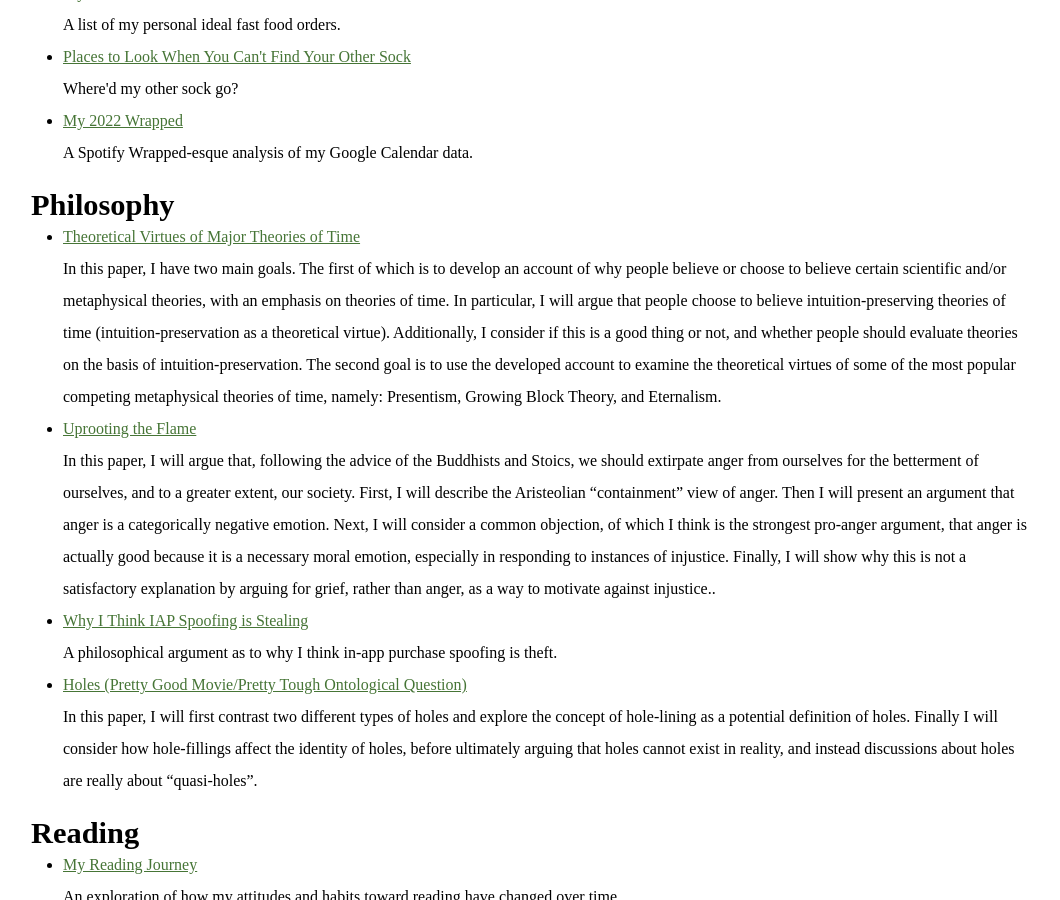
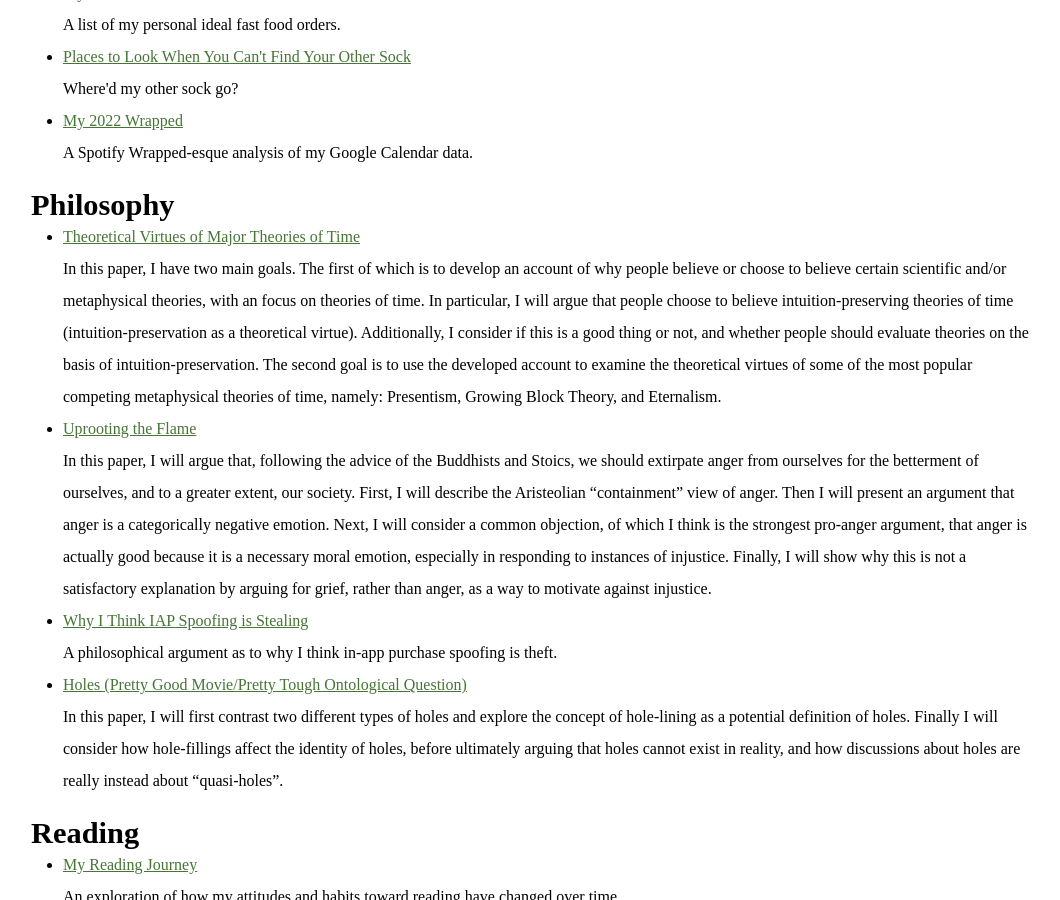
Before and after one commit to reeshuffled/reeshuffled.github.io, a Jekyll site: the page built from writing.html, in a window 1280 px wide and 900 px high, scrolled down 639 px. Shown: the whole window, without its empty margins (109-1169 px from the left). Built offline with Jekyll 4.4.1, drawn with Linux system fonts in a browser that asks for light colours.

Commit message:
edit some phil paper descriptions

```diff
--- a/_posts/2020-11-30-Holes-Metaphysics.md
+++ b/_posts/2020-11-30-Holes-Metaphysics.md
@@ -4,7 +4,7 @@ title: "Holes (Pretty Good Movie/Pretty Tough Ontological Question)"
 categories: Writing
 permalink: /writing/holes
 tags: Philosophy
-description: "In this paper, I will first contrast two different types of holes and explore the concept of hole-lining as a potential definition of holes. Finally I will consider how hole-fillings affect the identity of holes, before ultimately arguing that holes cannot exist in reality, and instead discussions about holes are really about “quasi-holes”."
+description: "In this paper, I will first contrast two different types of holes and explore the concept of hole-lining as a potential definition of holes. Finally I will consider how hole-fillings affect the identity of holes, before ultimately arguing that holes cannot exist in reality, and how discussions about holes are really instead about “quasi-holes”."
 ---
 
 Holes are objects of great philosophical interest because although people talk of them as if they are material objects, it is not entirely clear _prima facie_ what they are. For most people would say that a hole is an absence of material, which stands in opposition to how we normally define objects, which is by their material. The exigence for understanding the nature of holes is because if they are not material objects, what are they? We need to know what the nature of holes is because it would give us insight into how holes are created, destroyed, and maintain an identity over time. In this paper, I will first contrast two different types of holes and explore the concept of hole-lining as a potential definition of holes. Finally I will consider how hole-fillings affect the identity of holes, before ultimately arguing that holes cannot exist in reality, and instead discussions about holes are really about “quasi-holes”.
--- a/_posts/2021-12-15-Theoretical-Virtues-of-Major-Theories-of-Time.md
+++ b/_posts/2021-12-15-Theoretical-Virtues-of-Major-Theories-of-Time.md
@@ -4,7 +4,7 @@ title: "Theoretical Virtues of Major Theories of Time"
 categories: Writing
 tags: Philosophy
 permalink: /writing/theoretical-virtues-time
-description: "In this paper, I have two main goals. The first of which is to develop an account of why people believe or choose to believe certain scientific and/or metaphysical theories, with an emphasis on theories of time. In particular, I will argue that people choose to believe intuition-preserving theories of time (intuition-preservation as a theoretical virtue). Additionally, I consider if this is a good thing or not, and whether people should evaluate theories on the basis of intuition-preservation. The second goal is to use the developed account to examine the theoretical virtues of some of the most popular competing metaphysical theories of time, namely: Presentism, Growing Block Theory, and Eternalism."
+description: "In this paper, I have two main goals. The first of which is to develop an account of why people believe or choose to believe certain scientific and/or metaphysical theories, with an focus on theories of time. In particular, I will argue that people choose to believe intuition-preserving theories of time (intuition-preservation as a theoretical virtue). Additionally, I consider if this is a good thing or not, and whether people should evaluate theories on the basis of intuition-preservation. The second goal is to use the developed account to examine the theoretical virtues of some of the most popular competing metaphysical theories of time, namely: Presentism, Growing Block Theory, and Eternalism."
 ---
 
 In this paper, I have two main goals. The first of which is to develop an account of why people believe or choose to believe certain scientific and/or metaphysical theories, with an emphasis on theories of time. In particular, I will argue that people choose to believe intuition-preserving theories of time (intuition-preservation as a theoretical virtue). Additionally, I consider if this is a good thing or not, and whether people should evaluate theories on the basis of intuition-preservation. The second goal is to use the developed account to examine the theoretical virtues of some of the most popular competing metaphysical theories of time, namely: Presentism, Growing Block Theory, and Eternalism.
```
Also changed, not shown: _posts/2021-05-07-Uprooting-The-Flame.md (+1 -1 lines).
